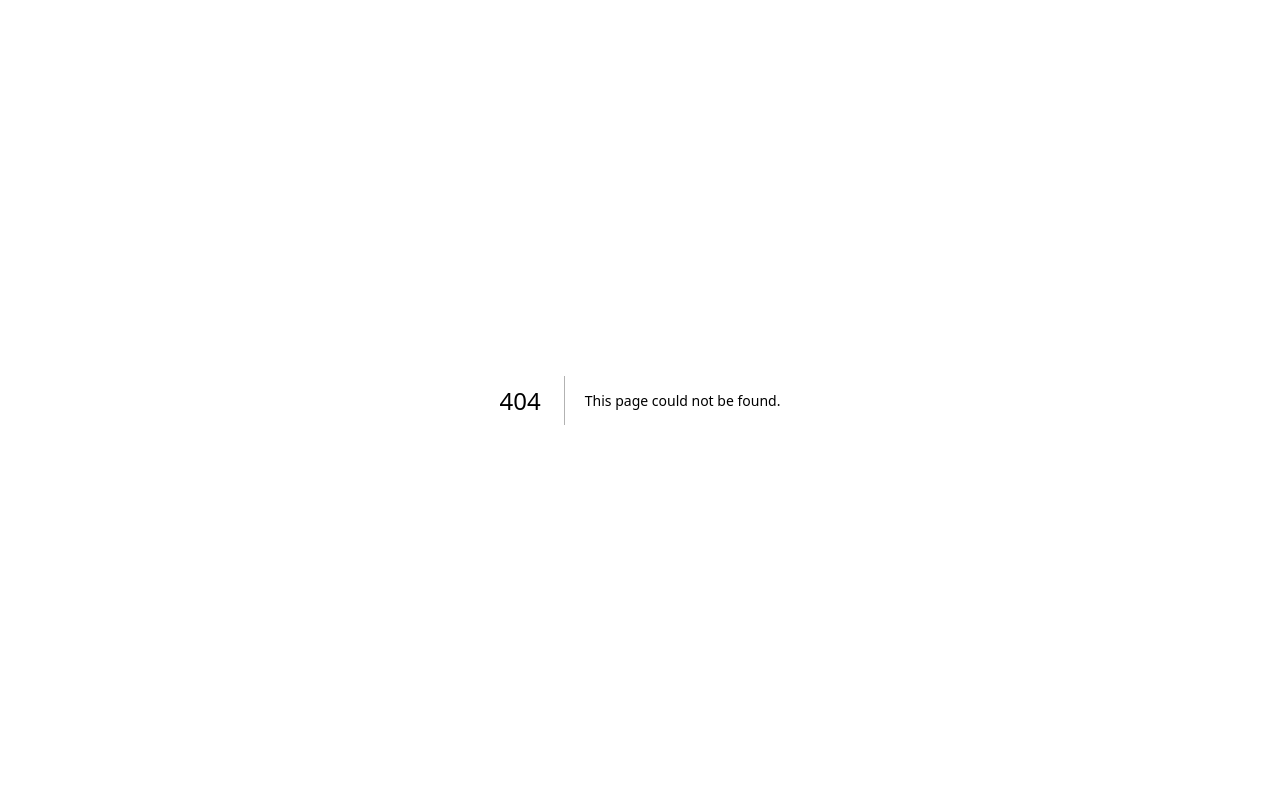
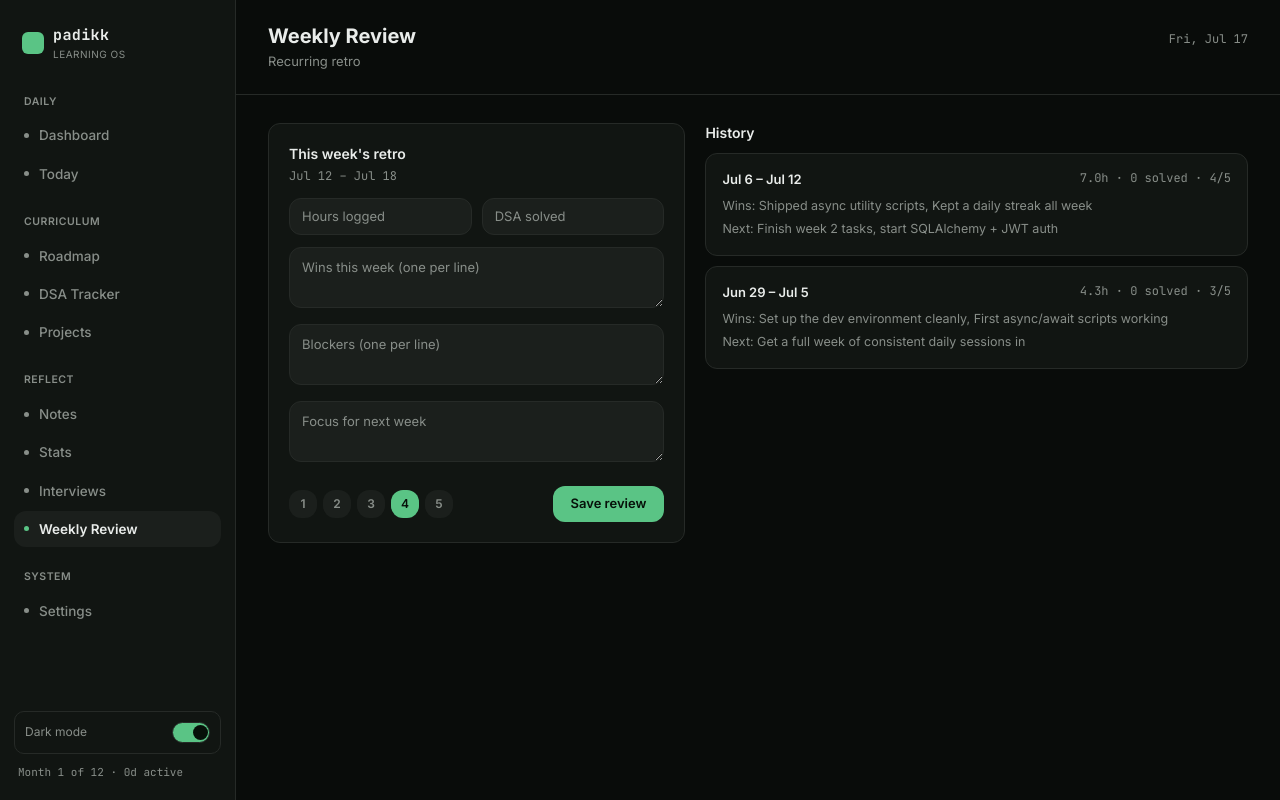
Before and after one commit to saisooraj/Padikk, a Next.js app: page /review in a window 1280 px wide. Before the commit this address had no page. Built offline with nearby package versions, Linux system fonts and the light colour scheme.

Commit message:
Build Weekly Review page: retro form + history
Saving prepends a new entry to local state (no persistence yet). History
starts with illustrative sample entries, consistent with the other
user-log pages (DSA/Notes/Interviews).

```diff
--- /dev/null
+++ b/app/(app)/review/page.tsx
@@ -0,0 +1,130 @@
+"use client";
+
+import { useState } from "react";
+import { endOfWeek, format, startOfWeek } from "date-fns";
+
+import { usePageHeader } from "@/lib/use-page-header";
+import { WEEKLY_REVIEWS, type WeeklyReviewEntry } from "@/lib/weekly-review-data";
+import { Card } from "@/components/ui/card";
+import { cn } from "@/lib/utils";
+
+const RATINGS = [1, 2, 3, 4, 5];
+
+export default function WeeklyReviewPage() {
+  usePageHeader("Weekly Review", "Recurring retro");
+
+  const today = new Date();
+  const weekLabel = `${format(startOfWeek(today), "MMM d")} – ${format(endOfWeek(today), "MMM d")}`;
+
+  const [reviews, setReviews] = useState(WEEKLY_REVIEWS);
+  const [hours, setHours] = useState("");
+  const [dsaSolved, setDsaSolved] = useState("");
+  const [wins, setWins] = useState("");
+  const [blockers, setBlockers] = useState("");
+  const [focus, setFocus] = useState("");
+  const [rating, setRating] = useState(4);
+
+  const saveReview = () => {
+    if (!hours) return;
+    const entry: WeeklyReviewEntry = {
+      id: `w-${Date.now()}`,
+      weekOf: weekLabel,
+      totalMinutes: Math.round(Number(hours) * 60) || 0,
+      dsaSolved: Number(dsaSolved) || 0,
+      wins: wins.split("\n").filter(Boolean),
+      blockers: blockers.split("\n").filter(Boolean),
+      nextWeekFocus: focus || "—",
+      rating,
+    };
+    setReviews((prev) => [entry, ...prev]);
+    setHours("");
+    setDsaSolved("");
+    setWins("");
+    setBlockers("");
+    setFocus("");
+  };
+
+  return (
+    <div className="grid grid-cols-1 gap-5 lg:grid-cols-[1fr_1.3fr]">
+      <Card className="p-5">
+        <div className="mb-1 text-sm font-semibold text-[var(--text)]">This week&apos;s retro</div>
+        <div className="mb-3.5 font-mono text-xs text-[var(--muted)]">{weekLabel}</div>
+        <div className="mb-3 grid grid-cols-2 gap-2.5">
+          <input
+            value={hours}
+            onChange={(e) => setHours(e.target.value)}
+            placeholder="Hours logged"
+            className="rounded-lg border border-[var(--border)] bg-[var(--surface2)] px-3 py-2 text-[13px] text-[var(--text)] placeholder:text-[var(--muted)]"
+          />
+          <input
+            value={dsaSolved}
+            onChange={(e) => setDsaSolved(e.target.value)}
+            placeholder="DSA solved"
+            className="rounded-lg border border-[var(--border)] bg-[var(--surface2)] px-3 py-2 text-[13px] text-[var(--text)] placeholder:text-[var(--muted)]"
+          />
+        </div>
+        <textarea
+          value={wins}
+          onChange={(e) => setWins(e.target.value)}
+          placeholder="Wins this week (one per line)"
+          className="mb-2.5 min-h-[56px] w-full resize-y rounded-lg border border-[var(--border)] bg-[var(--surface2)] px-3 py-2.5 text-[13px] text-[var(--text)] placeholder:text-[var(--muted)]"
+        />
+        <textarea
+          value={blockers}
+          onChange={(e) => setBlockers(e.target.value)}
+          placeholder="Blockers (one per line)"
+          className="mb-2.5 min-h-[56px] w-full resize-y rounded-lg border border-[var(--border)] bg-[var(--surface2)] px-3 py-2.5 text-[13px] text-[var(--text)] placeholder:text-[var(--muted)]"
+        />
+        <textarea
+          value={focus}
+          onChange={(e) => setFocus(e.target.value)}
+          placeholder="Focus for next week"
+          className="mb-[18px] min-h-[56px] w-full resize-y rounded-lg border border-[var(--border)] bg-[var(--surface2)] px-3 py-2.5 text-[13px] text-[var(--text)] placeholder:text-[var(--muted)]"
+        />
+        <div className="flex items-center justify-between">
+          <div className="flex gap-1.5">
+            {RATINGS.map((r) => (
+              <button
+                key={r}
+                onClick={() => setRating(r)}
+                className={cn(
+                  "flex h-7 w-7 items-center justify-center rounded-lg text-xs font-semibold",
+                  rating === r ? "bg-[var(--brand)] text-[var(--brand-text)]" : "bg-[var(--surface2)] text-[var(--muted)]"
+                )}
+              >
+                {r}
+              </button>
+            ))}
+          </div>
+          <button
+            onClick={saveReview}
+            className="rounded-lg bg-[var(--brand)] px-[18px] py-2 text-[13px] font-semibold text-[var(--brand-text)]"
+          >
+            Save review
+          </button>
+        </div>
+      </Card>
+
+      <div className="flex flex-col gap-2.5">
+        <div className="text-sm font-semibold text-[var(--text)]">History</div>
+        {reviews.map((review) => (
+          <Card key={review.id} className="p-4">
+            <div className="mb-2 flex justify-between">
+              <span className="text-[13px] font-semibold text-[var(--text)]">{review.weekOf}</span>
+              <span className="font-mono text-xs text-[var(--muted)]">
+                {(review.totalMinutes / 60).toFixed(1)}h · {review.dsaSolved} solved · {review.rating}/5
+              </span>
+            </div>
+            <div className="mb-1 text-[12.5px] text-[var(--muted)]">
+              Wins: {review.wins.join(", ") || "—"}
+            </div>
+            <div className="text-[12.5px] text-[var(--muted)]">Next: {review.nextWeekFocus}</div>
+          </Card>
+        ))}
+        {reviews.length === 0 && (
+          <div className="text-[12.5px] text-[var(--muted)]">No reviews submitted yet.</div>
+        )}
+      </div>
+    </div>
+  );
+}
--- /dev/null
+++ b/lib/weekly-review-data.ts
@@ -0,0 +1,35 @@
+/** Illustrative sample history — WeeklyReview is user-submitted (no seed data). */
+
+export interface WeeklyReviewEntry {
+  id: string;
+  weekOf: string;
+  totalMinutes: number;
+  dsaSolved: number;
+  wins: string[];
+  blockers: string[];
+  nextWeekFocus: string;
+  rating: number;
+}
+
+export const WEEKLY_REVIEWS: WeeklyReviewEntry[] = [
+  {
+    id: "w1",
+    weekOf: "Jul 6 – Jul 12",
+    totalMinutes: 420,
+    dsaSolved: 0,
+    wins: ["Shipped async utility scripts", "Kept a daily streak all week"],
+    blockers: ["Underestimated how long FastAPI DI patterns take to click"],
+    nextWeekFocus: "Finish week 2 tasks, start SQLAlchemy + JWT auth",
+    rating: 4,
+  },
+  {
+    id: "w2",
+    weekOf: "Jun 29 – Jul 5",
+    totalMinutes: 260,
+    dsaSolved: 0,
+    wins: ["Set up the dev environment cleanly", "First async/await scripts working"],
+    blockers: ["Lost a day to Docker/Postgres setup issues"],
+    nextWeekFocus: "Get a full week of consistent daily sessions in",
+    rating: 3,
+  },
+];
```
